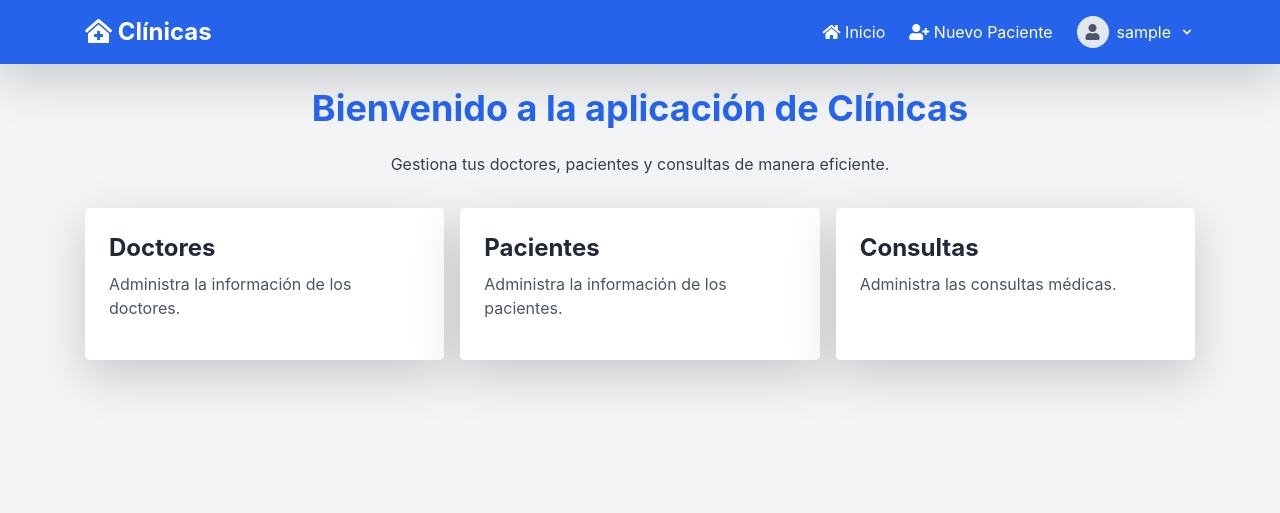
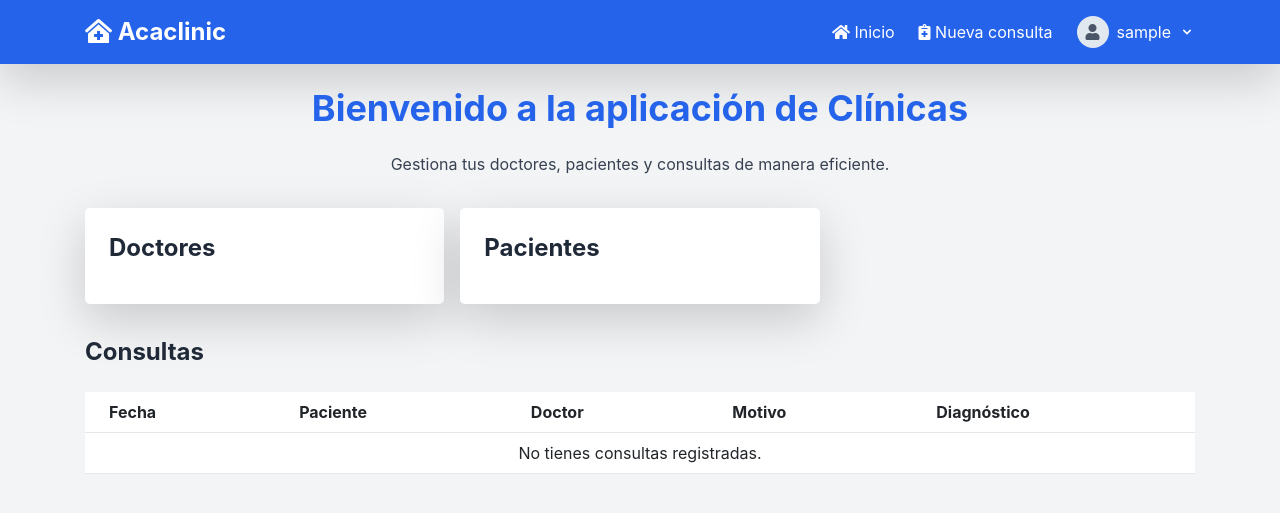
Before and after one commit to Bitboy7/app-csrf, a Django app: page / in a window 1280 px wide. Shown: the top 513 px of the page. Run offline with Django 5.2, Linux system fonts and the light colour scheme; the visitor is signed in with stand-in values (Sample User, id 1); data that the repository does not hold is empty; some libraries are stand-ins or nearby versions.

Commit message:
add consultation management features including form, view, and migration updates

```diff
--- a/app/urls.py
+++ b/app/urls.py
@@ -20,16 +20,16 @@ from clinicas import views
 from django.contrib.auth.views import LogoutView
 from django.conf import settings
 from django.conf.urls.static import static
+
 urlpatterns = [
     path('admin/', admin.site.urls),
     path('', views.index, name='index'),  # Ruta principal
-    path('paciente/create/', views.paciente_create, name='paciente_create'),  # Ruta para crear un paciente
     path('login/', views.user_login, name='login'),  # Ruta para el login
     path('register/', views.user_register, name='register'),  # Ruta para el registro
     path('logout/', LogoutView.as_view(next_page='login'), name='logout'),  # Ruta para el logout
     path('cambiar-password/', views.cambiar_password, name='cambiar_password'),  # Nueva ruta para cambiar contraseña
     path('perfil/', views.perfil_usuario, name='perfil'),  # Nueva ruta para el perfil
-
+    path('consulta/create/', views.consulta_create, name='consulta_create'),  # Nueva ruta para crear consulta
 ]
 
 # Servir archivos media durante el desarrollo
--- a/clinicas/forms.py
+++ b/clinicas/forms.py
@@ -1,11 +1,16 @@
 from django import forms
 from django.contrib.auth.forms import UserCreationForm, AuthenticationForm, PasswordChangeForm
-from .models import Paciente, Usuario
+from .models import Paciente, Usuario, Consulta
 
-class PacienteForm(forms.ModelForm):
+class ConsultaForm(forms.ModelForm):
     class Meta:
-        model = Paciente
-        fields = ['nombre', 'fecha_nacimiento', 'telefono']
+        model = Consulta
+        fields = ['doctor', 'paciente', 'fecha', 'motivo', 'diagnostico']
+        widgets = {
+            'fecha': forms.DateTimeInput(attrs={'type': 'datetime-local', 'class': 'shadow appearance-none border rounded w-full py-2 px-3 text-gray-700 leading-tight focus:outline-none focus:shadow-outline'}),
+            'motivo': forms.Textarea(attrs={'class': 'shadow appearance-none border rounded w-full py-2 px-3 text-gray-700 leading-tight focus:outline-none focus:shadow-outline'}),
+            'diagnostico': forms.Textarea(attrs={'class': 'shadow appearance-none border rounded w-full py-2 px-3 text-gray-700 leading-tight focus:outline-none focus:shadow-outline'}),
+        }
 
 class LoginForm(AuthenticationForm):
     username = forms.CharField(
--- a/clinicas/models.py
+++ b/clinicas/models.py
@@ -10,18 +10,18 @@ class Usuario(AbstractUser):
     # Define custom related_name attributes to avoid clashes
     groups = models.ManyToManyField(
         'auth.Group',
-        verbose_name='groups',
+        verbose_name='grupos',
         blank=True,
-        help_text='The groups this user belongs to. A user will get all permissions granted to each of their groups.',
-        related_name='usuario_set',  # Custom related_name
+        help_text='Los grupos a los que pertenece este usuario. Un usuario obtendrá todos los permisos otorgados a cada uno de sus grupos.',
+        related_name='usuario_set',  # Nombre relacionado personalizado
         related_query_name='usuario'
     )
     user_permissions = models.ManyToManyField(
         'auth.Permission',
-        verbose_name='user permissions',
+        verbose_name='permisos de usuario',
         blank=True,
-        help_text='Specific permissions for this user.',
-        related_name='usuario_set',  # Custom related_name
+        help_text='Permisos específicos para este usuario.',
+        related_name='usuario_set',  # Nombre relacionado personalizado
         related_query_name='usuario'
     )
 
@@ -40,17 +40,20 @@ class Doctor(models.Model):
     updated_at = models.DateTimeField(auto_now=True)
 
     def __str__(self):
-        return self.nombre
+        return f'{self.nombre} - {self.especialidad}'
 
 class Paciente(models.Model):
     nombre = models.CharField(max_length=100)
-    fecha_nacimiento = models.DateField()
-    telefono = models.CharField(max_length=15)
+    paterno = models.CharField(max_length=100, blank=True)
+    materno = models.CharField(max_length=100, blank=True, null=True)
+    fecha_nacimiento = models.DateField(default='2000-01-01')
+    telefono = models.CharField(max_length=15, blank=True)
     created_at = models.DateTimeField(auto_now_add=True)
     updated_at = models.DateTimeField(auto_now=True)
+    genero = models.CharField(max_length=1, choices=(('M', 'Masculino'), ('F', 'Femenino')), default='M')
 
     def __str__(self):
-        return self.nombre
+         return f'{self.nombre} - {self.fecha_nacimiento}'
 
 class Consulta(models.Model):
     doctor = models.ForeignKey(Doctor, on_delete=models.CASCADE)
--- a/clinicas/views.py
+++ b/clinicas/views.py
@@ -1,26 +1,26 @@
+#Django packages
+from django.http import HttpResponse
 from django.shortcuts import render, redirect
 from django.contrib.auth import authenticate, login
 from django.contrib.auth.decorators import login_required
-from .forms import PacienteForm, LoginForm, RegistroForm, CambioPasswordForm, PerfilForm
 from django.contrib import messages
 from django.contrib.auth import update_session_auth_hash
+from django.views.decorators.csrf import csrf_exempt, csrf_protect
+# clinicas/models.py
+from .models import Consulta, Paciente, Doctor
+#clinicas/forms.py
+from .forms import LoginForm, RegistroForm, CambioPasswordForm, PerfilForm, ConsultaForm
+from django.contrib.auth import logout
 
 @login_required(login_url='/login')
 def index(request):
-    return render(request, 'index.html')
+    consultas = Consulta.objects.all()
+    doctores = Doctor.objects.all()
+    pacientes = Paciente.objects.all()
+    form = ConsultaForm()  # Crear una instancia del formulario
+    return render(request, 'index.html', {'consultas': consultas, 'form': form, 'doctores': doctores, 'pacientes': pacientes})  # Pasar el formulario al contexto
 
-@login_required
-def paciente_create(request):
-    if request.method == 'POST':
-        form = PacienteForm(request.POST)
-        if form.is_valid():
-            form.save()
-            messages.success(request, 'Paciente creado correctamente.')
-            return redirect('index')
-    else:
-        form = PacienteForm()
-    return render(request, 'paciente_form.html', {'form': form})
-
+# Login, registro
 def user_login(request):
     if request.method == 'POST':
         form = LoginForm(request, data=request.POST)
@@ -59,7 +59,14 @@ def user_register(request):
         form = RegistroForm()
     return render(request, 'register.html', {'form': form})
 
-login_required
+@login_required
+def user_logout(request):
+    logout(request)
+    messages.success(request, 'Has cerrado sesión correctamente.')
+    return redirect('login')
+
+# Cambiar contraseña, perfil
+@login_required
 def cambiar_password(request):
     if request.method == 'POST':
         form = CambioPasswordForm(request.user, request.POST)
@@ -86,3 +93,29 @@ def perfil_usuario(request):
         form = PerfilForm(instance=request.user)
 
     return render(request, 'perfil.html', {'form': form})
+
+# Consultas y pacientes
+@login_required
+def consulta_create(request):
+    if request.method == 'POST':
+        form = ConsultaForm(request.POST)
+        if form.is_valid():
+            form.save()
+            messages.success(request, 'Consulta creada correctamente.')
+            return redirect('index')
+    else:
+        form = ConsultaForm()
+    return render(request, 'consulta_form.html', {'form': form})
+
+@login_required
+def consulta_update(request, id):
+    consulta = Consulta.objects.get(id=id)
+    if request.method == 'POST':
+        form = ConsultaForm(request.POST, instance=consulta)
+        if form.is_valid():
+            form.save()
+            messages.success(request, 'Consulta actualizada correctamente.')
+            return redirect('index')
+    else:
+        form = ConsultaForm(instance=consulta)
+    return render(request, 'consulta_form.html', {'form': form})
--- a/pyproject.toml
+++ b/pyproject.toml
@@ -14,7 +14,6 @@ dependencies = [
     "pillow (>=11.1.0,<12.0.0)"
 ]
 
-
 [build-system]
 requires = ["poetry-core>=2.0.0,<3.0.0"]
 build-backend = "poetry.core.masonry.api"
--- a/templates/base.html
+++ b/templates/base.html
@@ -74,11 +74,11 @@
   <nav class="bg-blue-600 p-3 mb-4 shadow-lg text-white">
     <div class="container mx-auto flex justify-between items-center">
       <a href="{% url 'index' %}" class="text-white text-2xl font-bold"><i class="fas fa-clinic-medical"></i>
-        Clínicas</a>
+        Acaclinic</a>
       <div class="flex items-center">
         {% if user.is_authenticated %}
         <a href="{% url 'index' %}" class="text-white mr-4"><i class="fas fa-home"></i> Inicio</a>
-        <a href="{% url 'paciente_create' %}" class="text-white mr-4"><i class="fas fa-user-plus"></i> Nuevo Paciente</a>
+        <a href="{% url 'consulta_create' %}" class="text-white mr-4"><i class="fas fa-notes-medical"></i> Nueva consulta</a>
 
         <!-- Dropdown -->
         <div class="relative">
--- a/templates/index.html
+++ b/templates/index.html
@@ -1,5 +1,7 @@
-<!-- templates/index.html -->
-{% extends 'base.html' %} {% block title %}Inicio{% endblock %}
+{% extends 'base.html' %}
+
+{% block title %}Inicio{% endblock %}
+
 {% block content %}
 <h1 class="text-4xl font-bold text-center text-blue-600">
   Bienvenido a la aplicación de Clínicas
@@ -11,15 +13,59 @@
 <div class="mt-8 grid grid-cols-1 md:grid-cols-3 gap-4">
   <div class="bg-white p-6 rounded-lg shadow-lg">
     <h2 class="text-2xl font-bold mb-2 text-gray-800">Doctores</h2>
-    <p class="text-gray-600">Administra la información de los doctores.</p>
+    <ul>
+      {% for doctor in doctores %}
+      <li class="mb-2 p-3 border-b border-gray-200 hover:bg-blue-50 transition-all duration-200 rounded-md flex items-center justify-between">
+        <span class="font-semibold text-gray-800 hover:text-blue-600">{{ doctor.nombre }}</span>
+        <span class="text-blue-500 px-2 py-1 bg-blue-50 rounded-full text-sm font-bold">{{ doctor.especialidad }}</span>
+        <span class="text-gray-600 hover:text-gray-800 transition-colors">{{ doctor.telefono }}</span>
+      </li>
+      {% endfor %}
+    </ul>
   </div>
   <div class="bg-white p-6 rounded-lg shadow-lg">
     <h2 class="text-2xl font-bold mb-2 text-gray-800">Pacientes</h2>
-    <p class="text-gray-600">Administra la información de los pacientes.</p>
-  </div>
-  <div class="bg-white p-6 rounded-lg shadow-lg">
-    <h2 class="text-2xl font-bold mb-2 text-gray-800">Consultas</h2>
-    <p class="text-gray-600">Administra las consultas médicas.</p>
+    <ul>
+      {% for paciente in pacientes %}
+        <li
+          class="mb-2 p-3 border-b border-gray-200 hover:bg-blue-50 transition-all duration-200 rounded-md flex items-center justify-between">
+          <span class="font-semibold text-gray-800 hover:text-blue-600">{{ paciente.nombre }}</span>
+          <span class="font-semibold text-gray-800 hover:text-blue-600">{{ paciente.paterno }}</span>
+          <span class="text-gray-600 hover:text-gray-800 transition-colors">{{ paciente.materno }}</span> -
+          <span class="text-gray-600 hover:text-gray-800 transition-colors">{{ paciente.genero }}</span>
+        </li>
+      {% endfor %}
+    </ul>
   </div>
 </div>
+
+<div class="mt-8">
+  <h2 class="text-2xl font-bold mb-4 text-gray-800">Consultas</h2>
+  <table class="min-w-full bg-white">
+    <thead>
+      <tr>
+        <th class="py-2 px-4 border-b border-gray-200">Fecha</th>
+        <th class="py-2 px-4 border-b border-gray-200">Paciente</th>
+        <th class="py-2 px-4 border-b border-gray-200">Doctor</th>
+        <th class="py-2 px-4 border-b border-gray-200">Motivo</th>
+        <th class="py-2 px-4 border-b border-gray-200">Diagnóstico</th>
+      </tr>
+    </thead>
+    <tbody>
+      {% for consulta in consultas %}
+      <tr>
+        <td class="py-2 px-4 border-b border-gray-200">{{ consulta.fecha }}</td>
+        <td class="py-2 px-4 border-b border-gray-200">{{ consulta.paciente }}</td>
+        <td class="py-2 px-4 border-b border-gray-200">{{ consulta.doctor.nombre }}</td>
+        <td class="py-2 px-4 border-b border-gray-200">{{ consulta.motivo }}</td>
+        <td class="py-2 px-4 border-b border-gray-200">{{ consulta.diagnostico }}</td>
+      </tr>
+      {% empty %}
+      <tr>
+        <td colspan="5" class="py-2 px-4 border-b border-gray-200 text-center">No tienes consultas registradas.</td>
+      </tr>
+      {% endfor %}
+    </tbody>
+  </table>
+</div>
 {% endblock %}
```
Also changed, not shown: app/settings.py (+8 -3 lines), templates/consulta_form.html (added, +47 -0 lines), templates/home.html (added, +24 -0 lines), templates/login.html (+25 -3 lines), templates/perfil.html (+28 -21 lines), clinicas/migrations/0001_initial.py, clinicas/migrations/0002_paciente_genero.py (added), clinicas/migrations/0002_usuario_foto_perfil.py (deleted), 1 other file.
